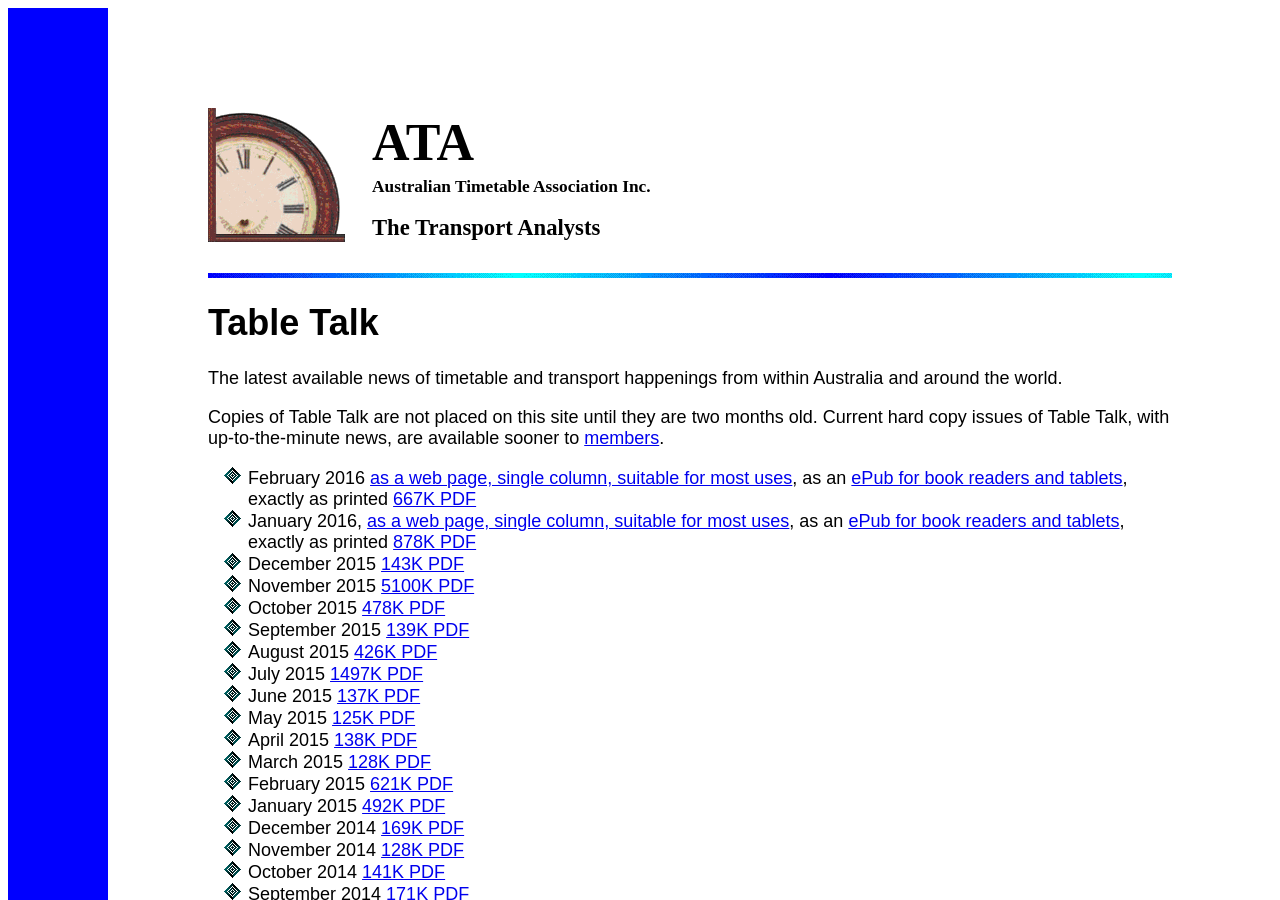
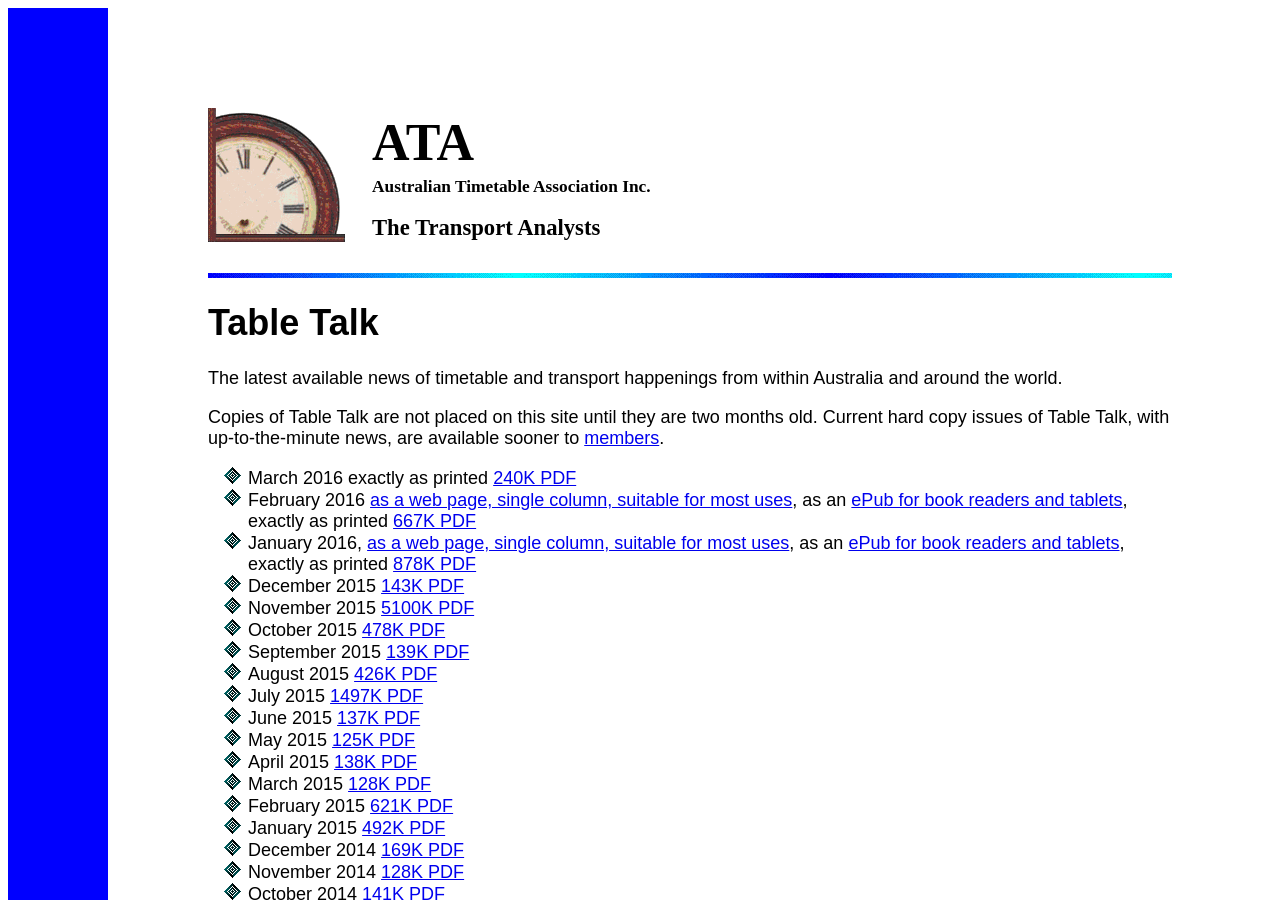
Before and after one commit to austta/austta.org.au, a Jekyll site: the page built from ttalk.md, in a window 1280 px wide and 900 px high. Built offline with Jekyll 4.4.1, drawn with Linux system fonts in a browser that asks for light colours.

Commit message:
add March Table Talk

```diff
--- a/ttalk.md
+++ b/ttalk.md
@@ -6,6 +6,7 @@
 
 Copies of Table Talk are not placed on this site until they are two months old. Current hard copy issues of Table Talk, with up-to-the-minute news, are available sooner to [members](membship.html#membership).
 
+* March 2016 exactly as printed [240K PDF](ATA%20Table%20Talk%20201603%20March.pdf)
 * February 2016 [as a web page, single column, suitable for most uses](ttalk201602.html),
 as an [ePub for book readers and tablets](ttalk201602.epub), exactly as printed [667K PDF](ATA%20Table%20Talk%20201602%20February.pdf)
 * January 2016, [as a web page, single column, suitable for most uses](ttalk201601.html),
```
Also changed, not shown: 1 other file.
